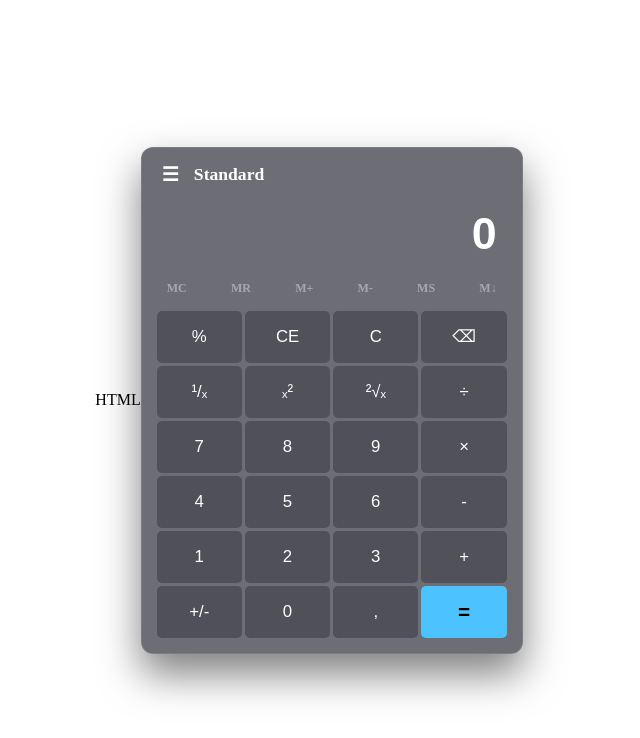
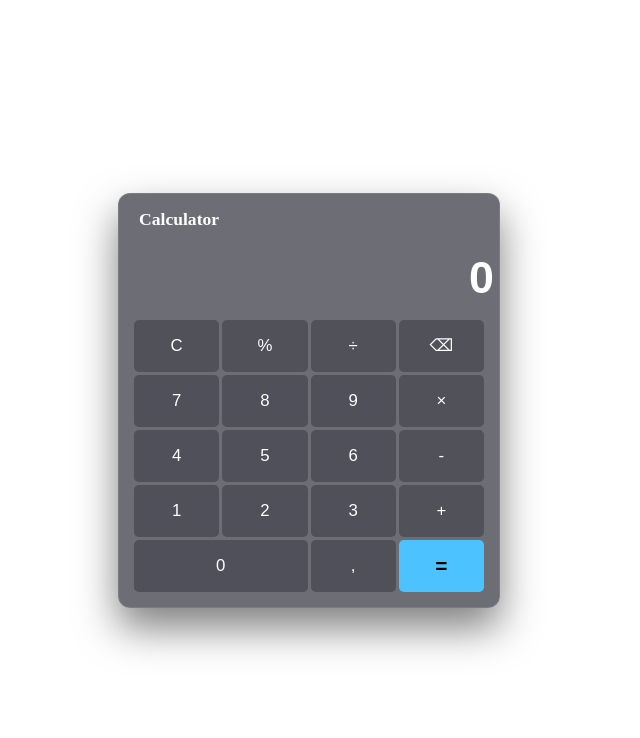
Before and after one commit to BenayaMoses/calculator-project, a plain HTML site: page index.html in a window 1280 px wide. Shown: the whole page, without its empty margins (331-971 px from the left). Drawn offline with Linux system fonts and the light colour scheme.

Commit message:
index.html

```diff
--- a/index.html
+++ b/index.html
@@ -1,4 +1,3 @@
-HTML
 <!DOCTYPE html>
 <html lang="en">
 <head>
@@ -10,37 +9,33 @@ HTML
 <body>
     <div class="calculator">
         <div class="calc-header">
-            <span class="menu-icon">☰</span>
-            <span class="title">Standard</span>
+            <span class="title">Calculator</span>
         </div>
+
         <input type="text" id="display" value="0" readonly>
-        <div class="memory-bar">
-            <span>MC</span><span>MR</span><span>M+</span><span>M-</span><span>MS</span><span>M↓</span>
-        </div>
+
         <div class="buttons">
-            <!-- Baris 1 -->
+            <button onclick="clearDisplay()" class="operator">C</button>
             <button onclick="appendValue('%')" class="operator">%</button>
-            <button onclick="clearDisplay()" class="operator">CE</button>
-            <button onclick="clearDisplay()" class="operator">C</button>
+            <button onclick="appendValue('/')" class="operator">÷</button>
             <button onclick="deleteLast()" class="operator">⌫</button>
-            <button onclick="fraction()" class="operator">¹/ₓ</button>
-            <button onclick="square()" class="operator">ₓ²</button>
-            <button onclick="sqrt()" class="operator">²√ₓ</button>
-            <button onclick="appendValue('/')" class="operator">÷</button>
+
             <button onclick="appendValue('7')">7</button>
             <button onclick="appendValue('8')">8</button>
             <button onclick="appendValue('9')">9</button>
             <button onclick="appendValue('*')" class="operator">×</button>
+
             <button onclick="appendValue('4')">4</button>
             <button onclick="appendValue('5')">5</button>
             <button onclick="appendValue('6')">6</button>
             <button onclick="appendValue('-')" class="operator">-</button>
+
             <button onclick="appendValue('1')">1</button>
             <button onclick="appendValue('2')">2</button>
             <button onclick="appendValue('3')">3</button>
             <button onclick="appendValue('+')" class="operator">+</button>
-            <button onclick="toggleSign()">+/-</button>
-            <button onclick="appendValue('0')">0</button>
+
+            <button onclick="appendValue('0')" style="grid-column: span 2;">0</button>
             <button onclick="appendValue('.')">,</button>
             <button onclick="calculate()" class="equal">=</button>
         </div>
```
